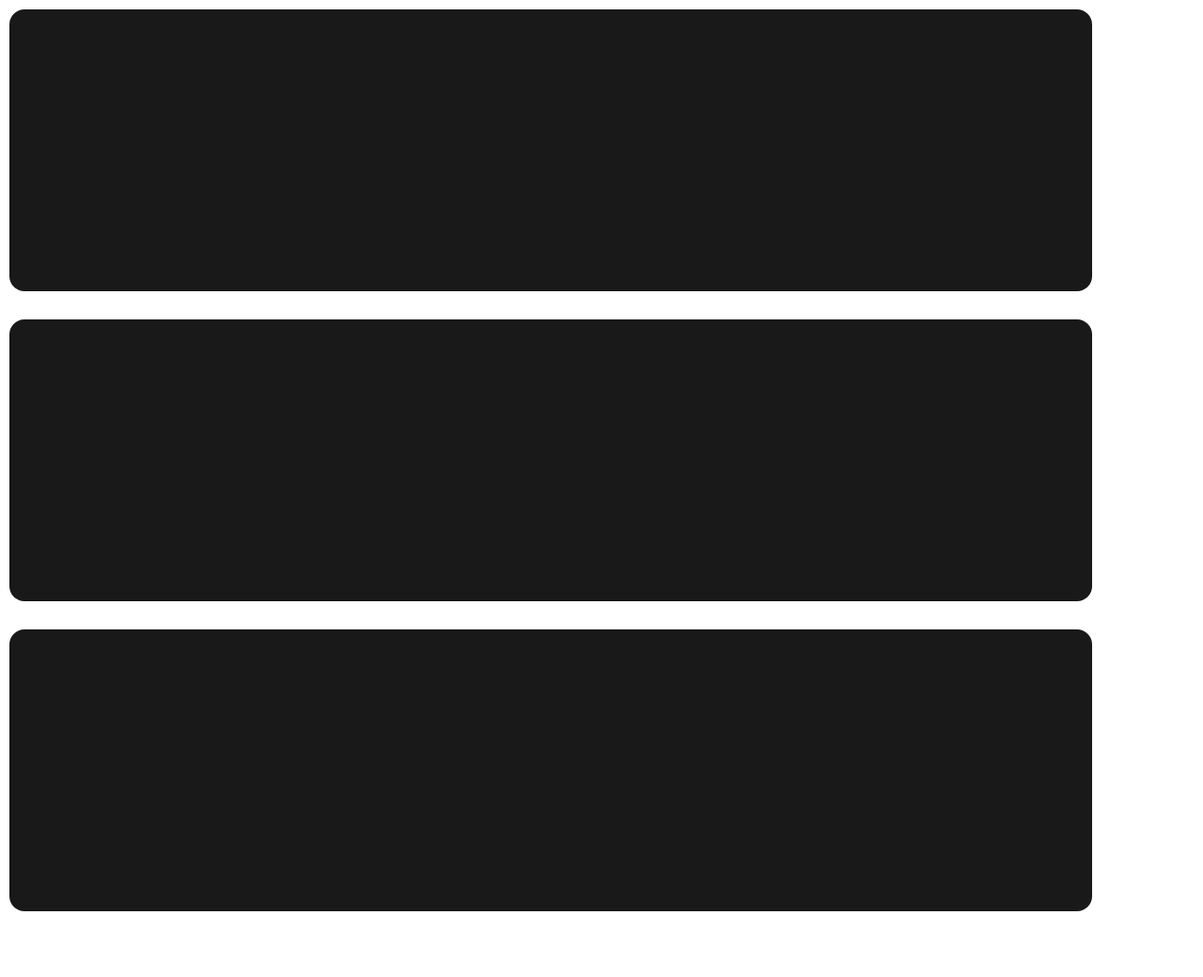
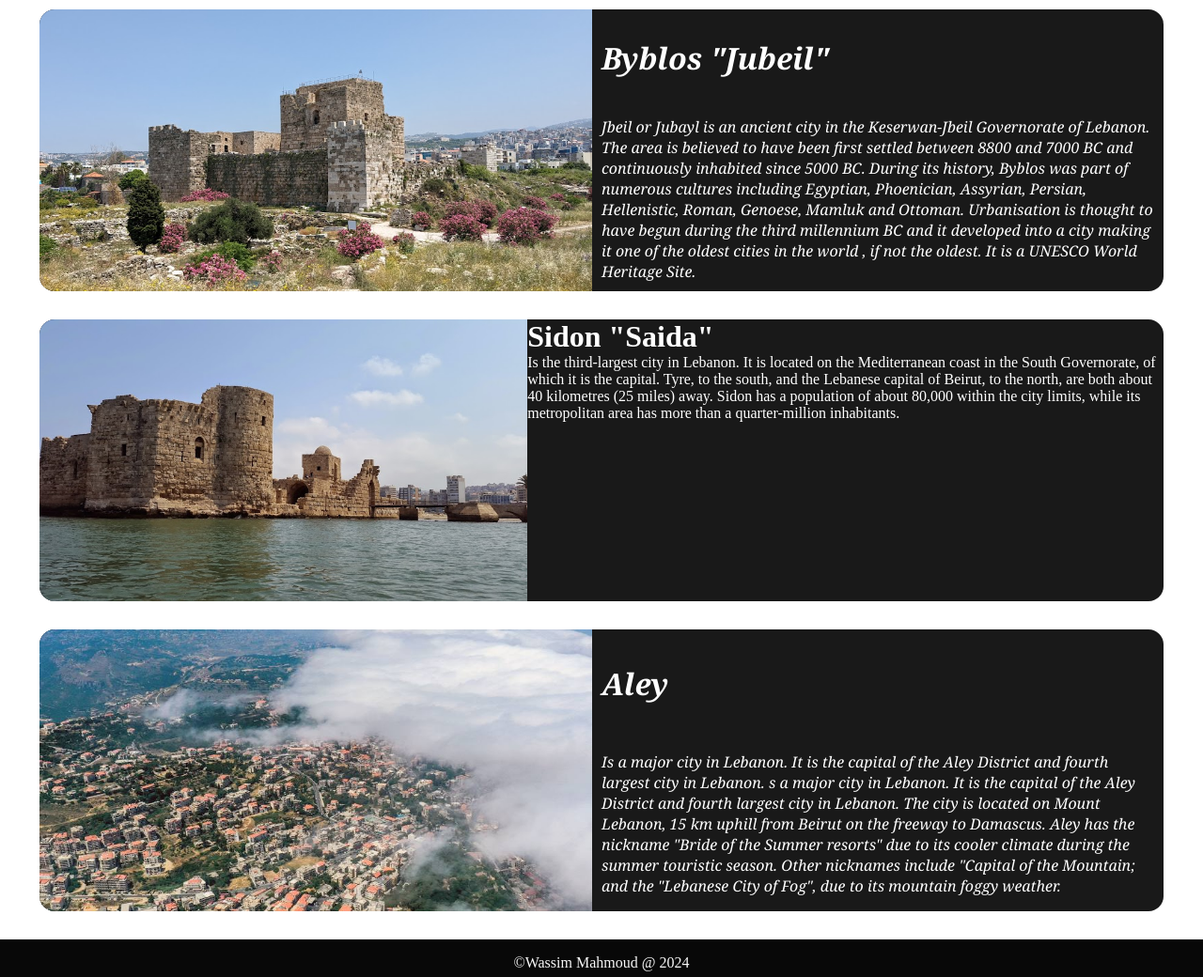
Before and after one commit to Wassim-NM/Guide-to-my-country, a plain HTML site: page cites.html in a window 1280 px wide. Shown: the part 1760-2800 px from the top of the page at 94% size. Before the commit the page ends 2760 px from the top, so only its background shows below. Drawn offline with Linux system fonts and the light colour scheme.

Commit message:
Cites is ready

```diff
--- a/cites.html
+++ b/cites.html
@@ -26,40 +26,41 @@
         <div class="cites_holder">
             <div class="cites">
                 <div class="cites_items">
-                    <div class="city beirut"></div>
-                    <div class="desctption"></div>
+                    <div class="city"><img src="assets/beirut_photo.jpg" alt="Beirut" class="cites_image"></div>
+                    <div class="description"><h1>Beirut</h1><p>Is the capital and largest city of Lebanon. As of 2014, Greater Beirut has a population of 2.5 million, just under half of Lebanon's population, which makes it the fourth-largest city in the Levant region and the sixteenth-largest in the Arab world. The city is situated on a peninsula at the midpoint of Lebanon's Mediterranean coast. Beirut has been inhabited for more than 5,000 years, making it one of the oldest cities in the world.</p></div>
                 </div>
                 <div class="cites_items">
-                    <div class="city tripoly"></div>
-                    <div class="desctption"></div>
+                    <div class="city"><img src="assets/Tripoli_photo.jpg" alt="tripoli" class="cites_image"></div>
+                    <div class="description"><h1>Tripoli</h1><p>Is the largest and most important city in northern Lebanon and the second-largest city in the country. Situated 81 km (50 mi) north of the capital Beirut, it is the capital of the North Governorate and the Tripoli District. Tripoli overlooks the eastern Mediterranean Sea, and it is the northernmost seaport in Lebanon. The city is predominantly inhabited by Sunni Muslims, with smaller populations of Alawites and Christians, including Maronites and Armenians among others.</p></div>
                 </div>
                 <div class="cites_items">
-                    <div class="city sour"></div>
-                    <div class="desctption"></div>
+                    <div class="city"><img src="assets/sour_photo.jpeg" alt="Sour" class="cites_image"></div>
+                    <div class="description"><h1>Tyre "Sour"</h1><p>Is a city in Lebanon, and one of the oldest continuously inhabited cities in the world. The city has many ancient sites, including the Tyre Hippodrome, and was added as a whole to the list of UNESCO World Heritage Sites in 1984. The historian Ernest Renan noted that "One can call Tyre a city of ruins, built out of ruins". Tyre is the fifth largest city in Lebanon after Beirut, Tripoli, Sidon, and Baalbek.</p></div>
                 </div>
                 <div class="cites_items">
-                    <div class="city"><img src="assets/jounieh_photo.jpg" alt="jounieh" id="image"></div>
-                    <div class="desctption"></div>
+                    <div class="city"><img src="assets/jounieh_photo1.jpg" alt="jounieh" class="cites_image"></div>
+                    <div class="description"><h1>Jounieh</h1><p>Is a coastal city in Keserwan District, about 16 km (10 mi) north of Beirut, Lebanon. Since 2017, it has been the capital of Keserwan-Jbeil Governorate Jounieh is known for its seaside resorts and bustling nightlife, as well as its old stone souk, ferry port, paragliding site and gondola lift (le téléphérique), which takes passengers up the mountain to the shrine of Our Lady of Lebanon in Harissa.</p></div>
                 </div>
                 <div class="cites_items">
-                    <div class="city baalbek"></div>
-                    <div class="desctption"></div>
+                    <div class="city"><img src="assets/baalbek_photo1.jpg" alt="Baalbek" class="cites_image"></div>
+                    <div class="description"><h1>Baalbek</h1><p>s a city located east of the Litani River in Lebanon's Beqaa Valley, about 67 km (42 mi) northeast of Beirut. It is the capital of Baalbek-Hermel Governorate In 1998, the city had a population of 82,608. Most of the population consists of Shia Muslims, followed by Sunni Muslims and Christians; in 2017, there was also a large presence of Syrian refugees.</p></div>
                 </div>
                 <div class="cites_items">
-                    <div class="city joubeil1></div>
-                    <div class="desctption"></div>
+                    <div class="city"><img src="assets/jbeil_photo.jpg" alt="Byblos" class="cites_image"></div>
+                    <div class="description"><h1>Byblos "Jubeil"</h1><p>Jbeil or Jubayl is an ancient city in the Keserwan-Jbeil Governorate of Lebanon. The area is believed to have been first settled between 8800 and 7000 BC and continuously inhabited since 5000 BC. During its history, Byblos was part of numerous cultures including Egyptian, Phoenician, Assyrian, Persian, Hellenistic, Roman, Genoese, Mamluk and Ottoman. Urbanisation is thought to have begun during the third millennium BC and it developed into a city making it one of the oldest cities in the world , if not the oldest. It is a UNESCO World Heritage Site.</p></div>
                 </div>
                 <div class="cites_items">
-                    <div class="city saida"></div>
-                    <div class="desctption"></div>
+                    <div class="city"><img src="assets/saida_photo.jpg" alt="Saida" class="cites_image" style="width: max-content;"></div>
+                    <div class="desciption"><h1>Sidon "Saida"</h1><p>Is the third-largest city in Lebanon. It is located on the Mediterranean coast in the South Governorate, of which it is the capital. Tyre, to the south, and the Lebanese capital of Beirut, to the north, are both about 40 kilometres (25 miles) away. Sidon has a population of about 80,000 within the city limits, while its metropolitan area has more than a quarter-million inhabitants.</p></div>
                 </div>
                 <div class="cites_items">
-                    <div class="city aley"></div>
-                    <div class="desctption"></div>
+                    <div class="city"><img src="assets/aley_photo.jpeg" alt="Aley" class="cites_image"></div>
+                    <div class="description"><h1>Aley</h1><p>Is a major city in Lebanon. It is the capital of the Aley District and fourth largest city in Lebanon. s a major city in Lebanon. It is the capital of the Aley District and fourth largest city in Lebanon. The city is located on Mount Lebanon, 15 km uphill from Beirut on the freeway to Damascus. Aley has the nickname "Bride of the Summer resorts" due to its cooler climate during the summer touristic season. Other nicknames include "Capital of the Mountain; and the "Lebanese City of Fog", due to its mountain foggy weather.</p></div>
                 </div>
             </div>
         </div>
     </main>
+    <footer>&copy;Wassim Mahmoud @ 2024</footer>
     <script src="index.js"></script>
 </body>
 </html>
--- a/style.css
+++ b/style.css
@@ -442,31 +442,24 @@ button:hover {
     flex-direction: column;
     position: relative;
     z-index: 1;
-    flex: 3;
     margin: 0;
-    float: left;
     gap: 20px;
     justify-content: center;
-    width: 75%;
+    align-items: center;
 }
 
 .cites {
     display: grid;
-    grid-template-columns: repeat(1, minmax(90vw, 0fr));
     gap: 10px;
     border-radius: 20px;
     height: 100%;
     position: relative;
     padding: 10px;
-    width: 180px;
+    width: 95%;
 }
 
 .cites_items {
-    display: flex;
-    flex-direction: row;
-    align-items: center;
-    text-align: center;
-    justify-content: space-between;
+    display: inline-flex;
     background-color: rgba(0, 0, 0, 0.9);
     border-radius: 16px;
     margin-bottom: 20px;
@@ -476,26 +469,43 @@ button:hover {
 
 .cites_items:hover {
     cursor: pointer;
-    transform: scale(1.07);
+    transform: scale(1.05);
     box-shadow: 0 10px 20px rgba(0, 0, 0, 0.2);
 }
 
 .city {
-    background-size: 100%;
+    display: flex;
+    border: none;
+    border-radius: 16px;
+    width: 50%;
+    height: 100%;
+}
+
+.description {
+    display: flex;
+    flex-direction: column;
+    float: left;
+    font-style: oblique;
+    justify-content: space-around;
+    font-family: Georgia, 'Times New Roman', Times, serif;
+    width: 50%;
+    height: 100%;
+    margin: 10px;
+}
+
+.cites_image {
+    width: 100%;
+    height: 100%;
     border: none;
     border-top-left-radius: 16px;
     border-bottom-left-radius: 16px;
 }
 
-.description {
-
+footer {
+    display: flex;
+    justify-content: center;
+    align-items: center;
+    background-color: rgba(0, 0, 0, 0.97);
+    height: 50px;
+    color: rgba(255, 255, 255, 0.97);
 }
-
-.beirut {
-    background-image: url("assets/beirut_photo.jpg");
-}
-
-#image {
-    width: 100%;
-    height: 100%;
-}
```
Also changed, not shown: atraction.html (+1 -0 lines), index.html (+3 -6 lines), assets/Baalbek_photo1.jpg (added), assets/aley_photo.jpeg (added), assets/jbeil_photo.jpg (added), assets/jounieh_photo1.jpg (added), assets/saida_photo.jpg (added), assets/sour_photo.jpeg (added).
